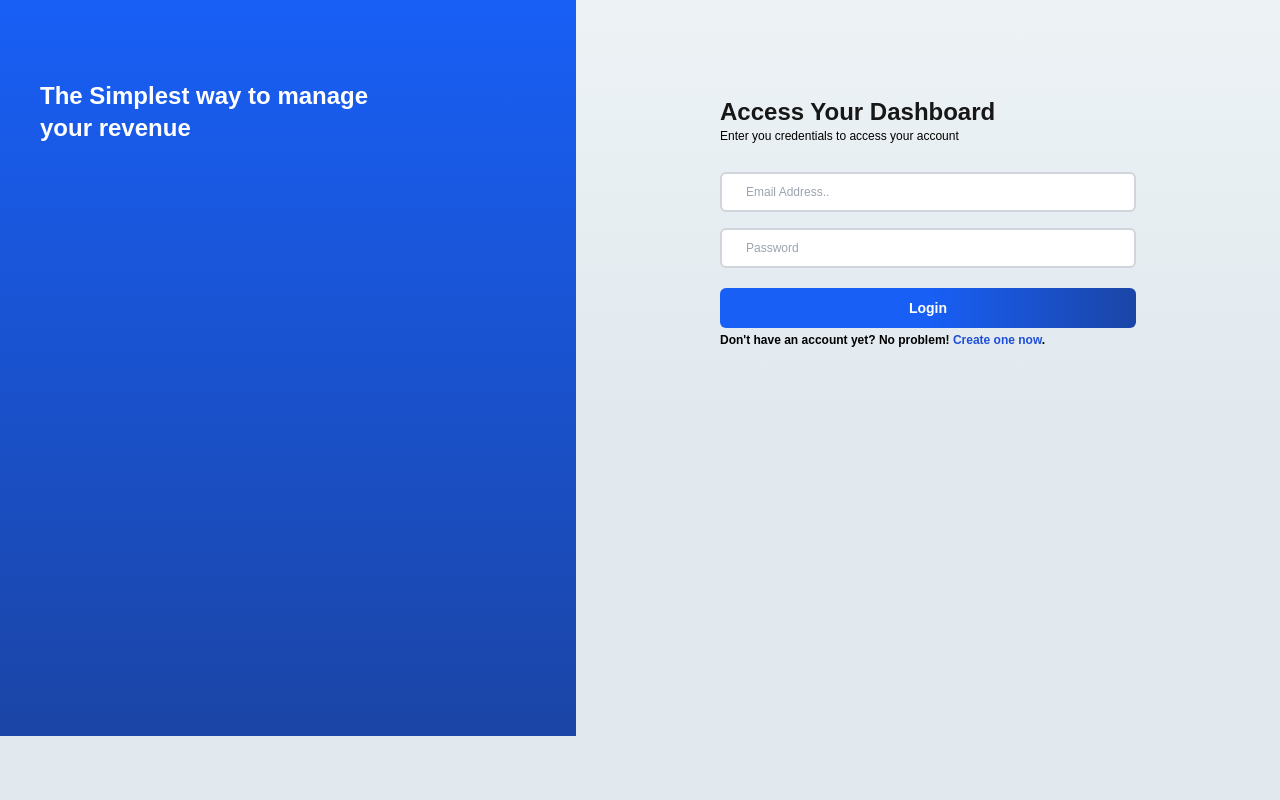
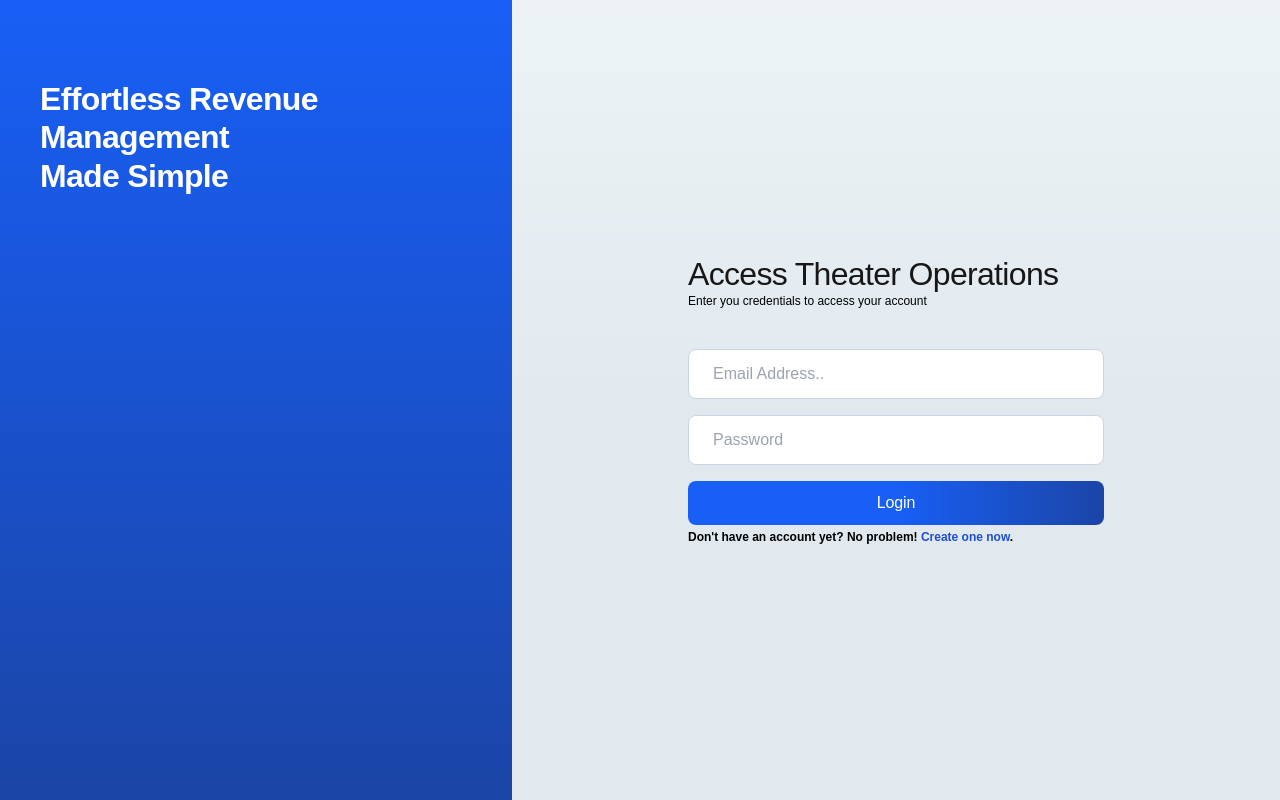
Before and after one commit to ayu-sharma/NextTally, a Next.js app: page /user-login in a window 1280 px wide. Built offline with nearby package versions, Linux system fonts and the light colour scheme.

Commit message:
remainig with desing errors

```diff
--- a/app/user-login/page.js
+++ b/app/user-login/page.js
@@ -1,47 +1,59 @@
-import react from 'react';
-import Button from '../../components/ui/ButtonCmp';
-import Image from 'next/image';
-import googlelogo from '../../public/images/googlelogo.svg';
-import close from '../../public/images/modalclose.svg'
-import logol from '../../public/images/logol.svg';
+import react from "react";
+import Button from "../../components/ui/ButtonCmp";
+import Image from "next/image";
+import googlelogo from "../../public/images/googlelogo.svg";
+import close from "../../public/images/modalclose.svg";
+import logol from "../../public/images/logol.svg";
 // import { Image } from 'next/image';
 export default function Signin_admin({ onClose }) {
   return (
     <>
-            <div className='w-full overflow-y-auto'>
-                <div className='flex flex-col items-center md:hidden pt-4'>
-                    <Image src={logol} alt='NextTally Logo' height={36} />
-                </div>
-                <div className='flex flex-col w-full'>
-                    <div className='flex-1 items-start flex flex-row w-full'>
-                        <div className='hidden md:flex bg-gradient-to-b from-[#185FF6] to-[#1B45A6] h-[46rem] max-w-xl w-full flex-col pt-20 pl-10'>
-                            <div className='text-white font-bold text-2xl'>
-                                The Simplest way to manage <br /> your revenue
+      <div className="w-full overflow-y-auto">
+        <div className="flex flex-col w-full">
+          <div className="flex-1 items-center flex flex-row w-full">
+            <div className="hidden md:flex bg-gradient-to-b from-[#185FF6] to-[#1B45A6] h-screen max-w-lg w-full flex-col pt-20 pl-10">
+              <div className="font-inter font-semibold md:text-[2rem] leading-[1.2] antialiased text-primary -tracking-[0.019em] md:-tracking-[0.021em] text-white ">
+                Effortless Revenue Management <br /> Made Simple
               </div>
             </div>
-                        <div className='flex flex-col justify-center w-full md:pt-24 pt-16 md:pb-10 md:px-4 px-4 max-w-md mx-auto'>
-                            <div className='text-2xl font-bold'>
-                                Access Your Dashboard
+            <div className="flex flex-col relative items-start max-w-md mx-auto justify-center w-full h-full py-12 px-4">
+              <div className="font-inter font-medium text-2xl md:text-[2rem] leading-[1.2] antialiased text-primary -tracking-[0.019em] md:-tracking-[0.021em] ">
+                Access Theater Operations
               </div>
-                            <div className='text-black text-xs'>
+              <div className="text-black text-xs">
                 Enter you credentials to access your account
               </div>
-                            <div className='pt-6 w-full flex flex-col'>
-                                <input type='email' placeholder='Email Address..' className='border-2 border-gray-300 rounded-md py-2.5 px-6 w-full mt-1 text-xs' />
+              <div className="mt-10 w-full flex flex-col">
+                <input
+                  type="email"
+                  placeholder="Email Address.."
+                  className="w-full px-6 rounded-lg antialiased text-primary font-normal focus:outline-none py-3 border border-slate-300 focus:border-studio-gradient-start/60 focus:ring-1 focus:ring-studio-gradient-start/60 mb-4 placeholder:font-[350]"
+                />
 
-                                <input type='password' placeholder='Password' className='border-2 border-gray-300 rounded-md py-2.5 px-6 w-full text-xs mt-4' />
-
+                <input
+                  type="password"
+                  placeholder="Password"
+                  className="w-full px-6 rounded-lg antialiased text-primary font-normal focus:outline-none py-3 border border-slate-300 focus:border-studio-gradient-start/60 focus:ring-1 focus:ring-studio-gradient-start/60 mb-4 placeholder:font-[350]"
+                />
               </div>
-                            <div className='w-full'>
-                                <Button className='rounded-md text-sm py-2.5 px-4 text-white mt-5 font-bold hover:opacity-90 max-w-md mx-auto w-full' btnName="Login" />
+              <div className="w-full">
+                <Button
+                  className="cursor-pointer studio-primary-gradient font-inter text-sm md:text-base -tracking-[0.006em] md:-tracking-[0.011em] text-white font-medium antialiased rounded-lg py-2.5 px-6 md:px-8 flex items-center justify-center group w-full"
+                  btnName="Login"
+                />
               </div>
-                            <div className='text-black font-bold text-xs mt-1'>
-                                Don&apos;t have an account yet? No problem! <a className='text-blue-700' href='#'>Create one now</a>.
+              <div className="text-black font-bold text-xs mt-1">
+                Don&apos;t have an account yet? No problem!{" "}
+                <a className="text-blue-700" href="#">
+                  Create one now
+                </a>
+                .
               </div>
               </div>
+
           </div>
         </div>
       </div>
     </>
-    )
+  );
 }
```
Lines whose indentation alone changed are shown as unchanged.
